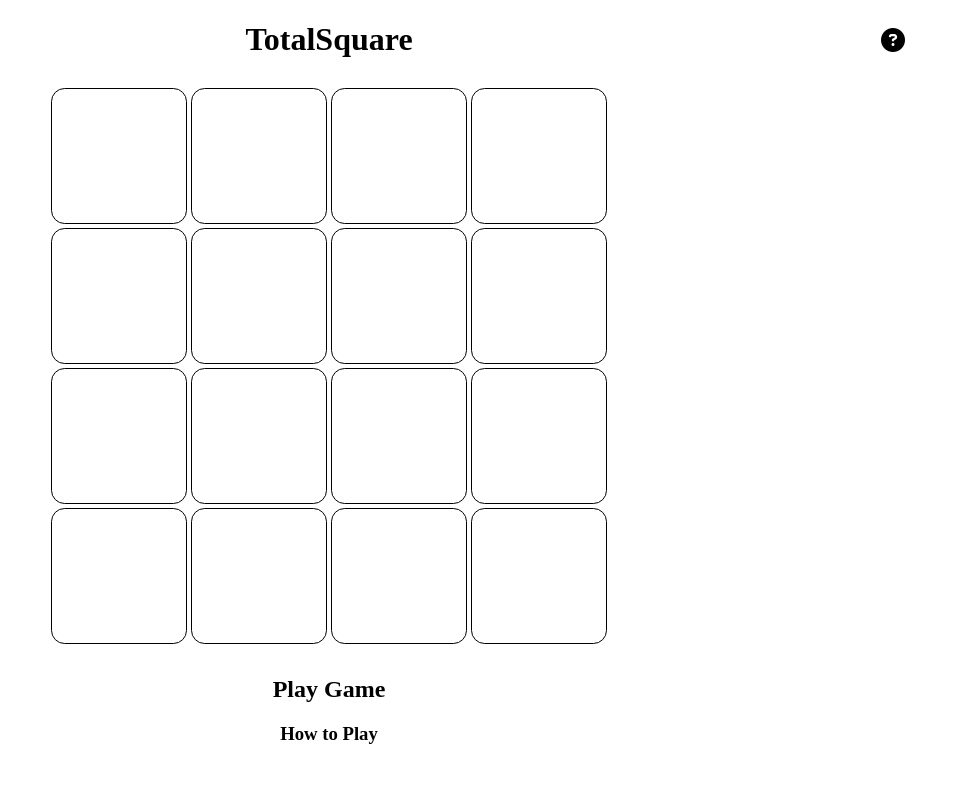
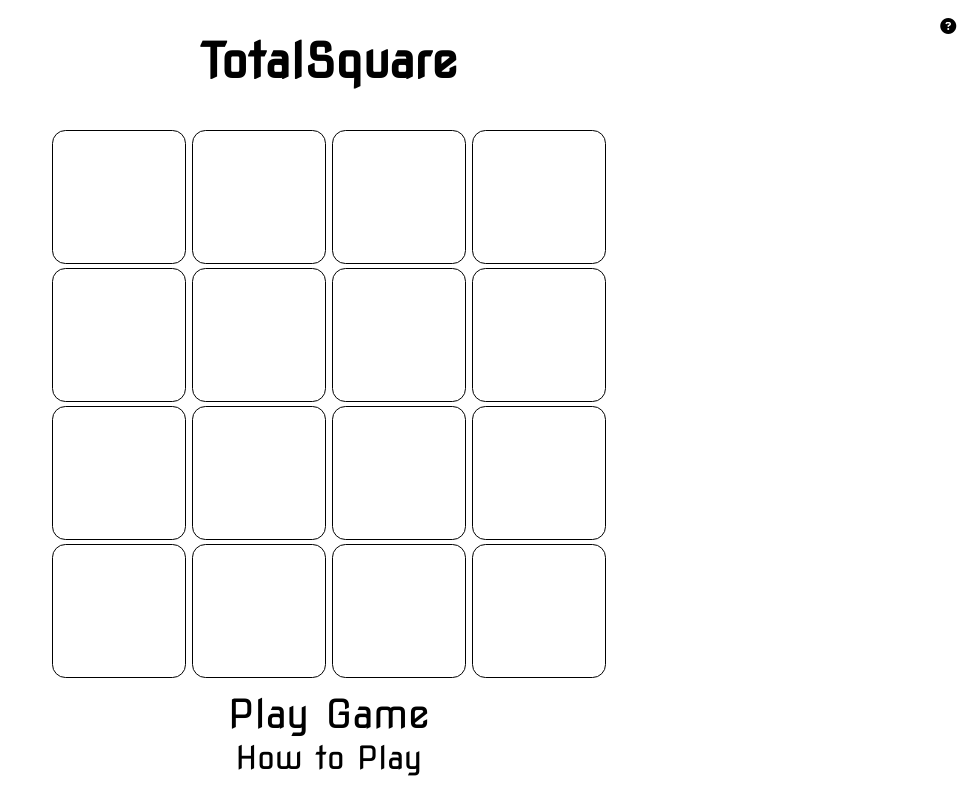
Before and after one commit to DanWilliams91/SumSquares, a plain HTML site: page index.html in a window 1280 px wide. Shown: the whole page, without its empty margins (311-1280 px from the left). Drawn offline with Linux system fonts and the light colour scheme.

Commit message:
New font applied and h2s and h3s replaced with paragraphs. Styling revised following new font application.

```diff
--- a/assets/css/style.css
+++ b/assets/css/style.css
@@ -1,3 +1,13 @@
+@import url('https://fonts.googleapis.com/css2?family=Nova+Square&display=swap');
+
+body {
+  font-family: "Nova Square", cursive;
+}
+
+h1 {
+  font-size: 3em;
+}
+
 .square {
   border: 1px solid black;
   border-radius: 10%;
@@ -5,8 +15,8 @@
 }
 
 .square-grid-4x4 {
-  width: calc(25% - 0.25rem - 2px);
-  padding-top: calc(25% - 0.25rem - 2px);
+  width: calc(25% - 0.25em - 4px);
+  padding-top: calc(25% - 0.25em - 4px);
 }
 
 .red-square {
@@ -24,8 +34,8 @@
 
 #help-icon {
   position: absolute;
-  right: 5vw;
-  top: 1em;
+  right: 1vw;
+  top: 1vw;
   margin-top: 0.25rem;
 }
 
@@ -40,3 +50,13 @@
 #bottom-text-container {
   text-align: center;
 }
+
+#start {
+  font-size: 2.5em;
+  margin: 0;
+}
+
+#how-to {
+  font-size: 2em;
+  margin: 0;
+}
--- a/index.html
+++ b/index.html
@@ -6,14 +6,14 @@
   <meta http-equiv="X-UA-Compatible" content="IE=edge">
   <meta name="viewport" content="width=device-width, initial-scale=1.0">
   <title>TotalSquare</title>
+  <link rel="stylesheet" href="assets/css/style.css">
   <script src="https://kit.fontawesome.com/179d3cb661.js" crossorigin="anonymous"></script>
-  <link rel="stylesheet" href="assets/css/style.css">
 </head>
 
 <body>
   <div class="title-help-container">
     <h1 id="page-title">TotalSquare</h1>
-    <h2 id="help-icon"><i class="fas fa-question-circle"></i></h2>
+    <p id="help-icon"><i class="fas fa-question-circle"></i></p>
   </div>
   <div id="squares-container">
     <div class="square square-grid-4x4"></div>
@@ -34,8 +34,8 @@
     <div class="square square-grid-4x4"></div>
   </div>
   <div id="bottom-text-container">
-    <h2>Play Game</h2>
-    <h3>How to Play</h3>
+    <p id="start">Play Game</p>
+    <p id="how-to">How to Play</p>
   </div>
 </body>
 
```
